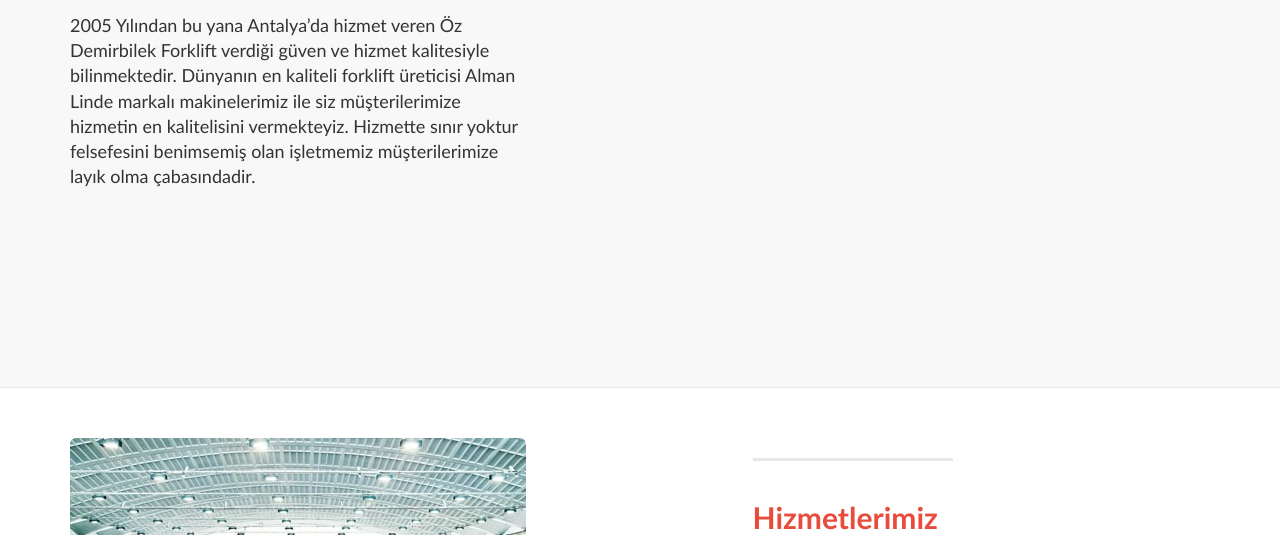
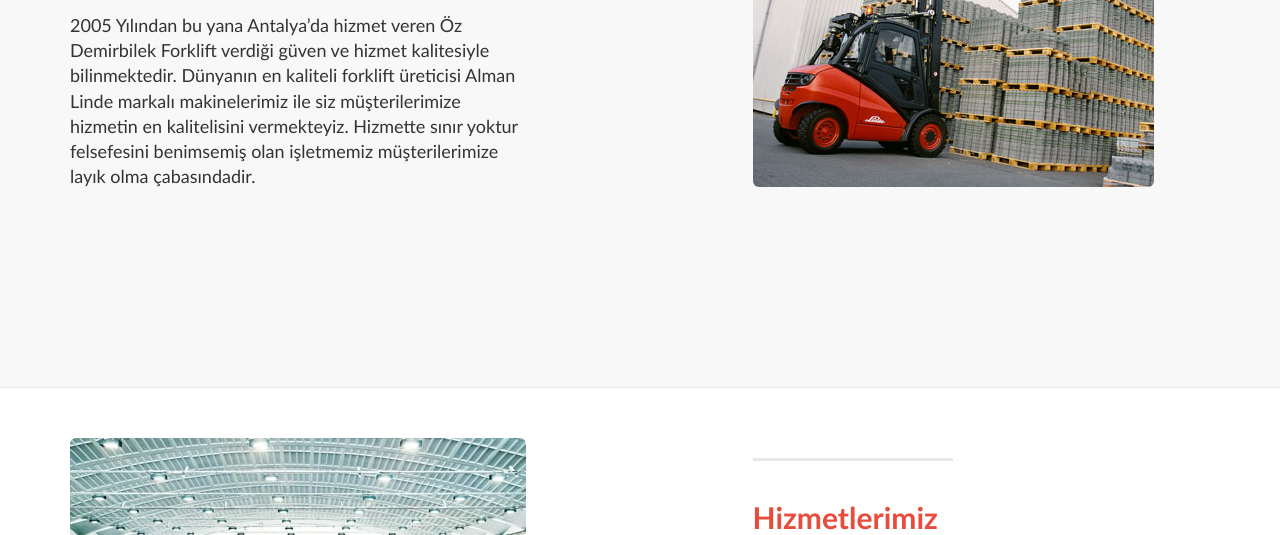
Before and after one commit to dbtek/dbforklift, a plain HTML site: page index.html in a window 1280 px wide. Shown: the part 565-1100 px from the top of the page. Drawn offline with Linux system fonts and the light colour scheme.

Commit message:
visual link fix

```diff
--- a/index.html
+++ b/index.html
@@ -90,7 +90,7 @@
           </p>
         </div>
         <div class="col-lg-5 col-lg-offset-2 col-sm-6">
-          <img class="img-responsive img-rounded" src="static/img/dbforklift-1.jpg" alt="">
+          <img class="img-responsive img-rounded" src="static/img/about.jpg" alt="">
         </div>
       </div>
 
```
